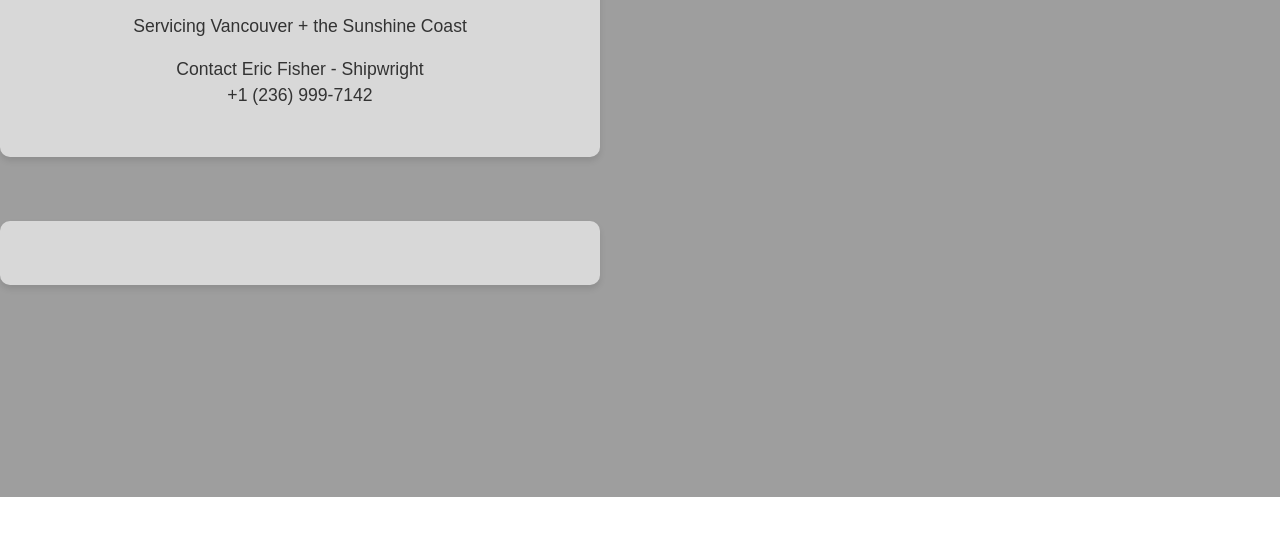
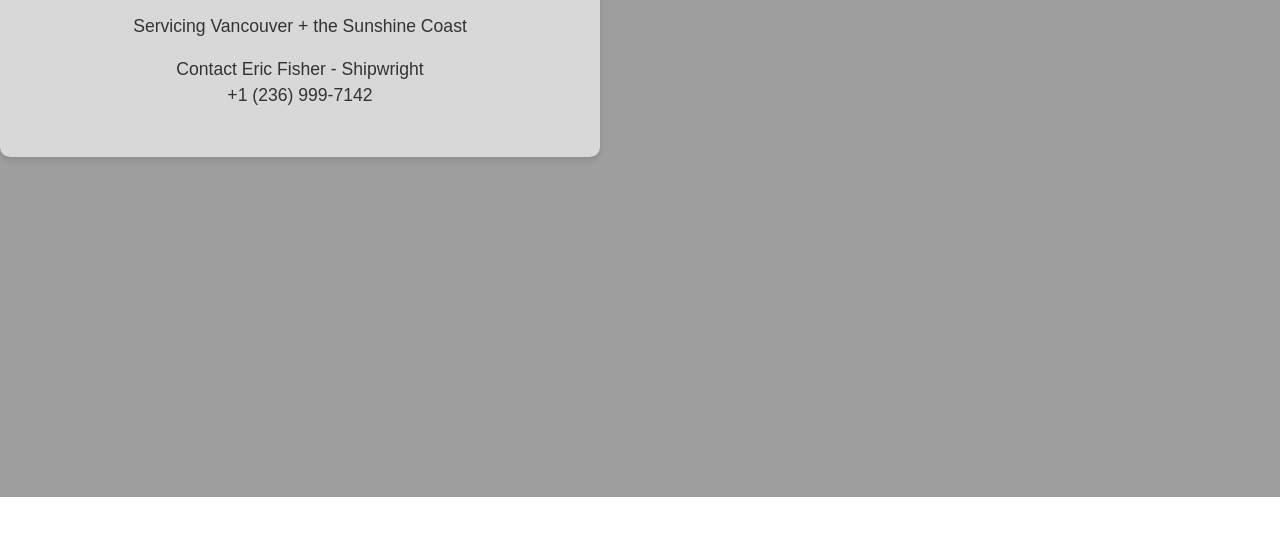
Before and after one commit to jamesgillmedia/sitkaboatworks, a plain HTML site: page index.html in a window 1280 px wide. Shown: the part 303-838 px from the top of the page. Drawn offline with Linux system fonts and the light colour scheme.

Commit message:
Update index.html

```diff
--- a/index.html
+++ b/index.html
@@ -23,6 +23,6 @@
         <p></p>
         <p>Contact Eric Fisher - Shipwright<br>+1 (236) 999-7142</p>
     </div>
-    <div class="container empty"></div>
+
 </body>
 </html>
```
